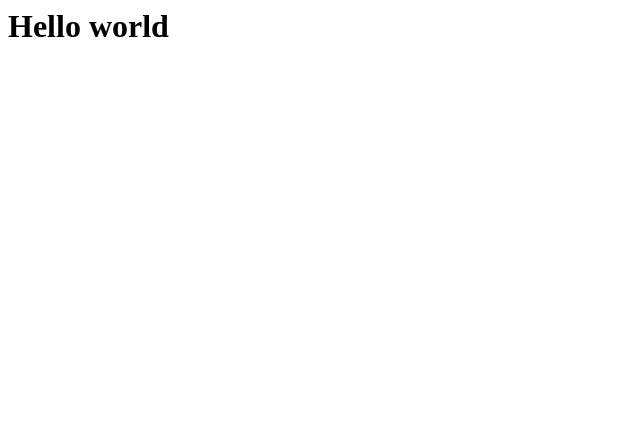
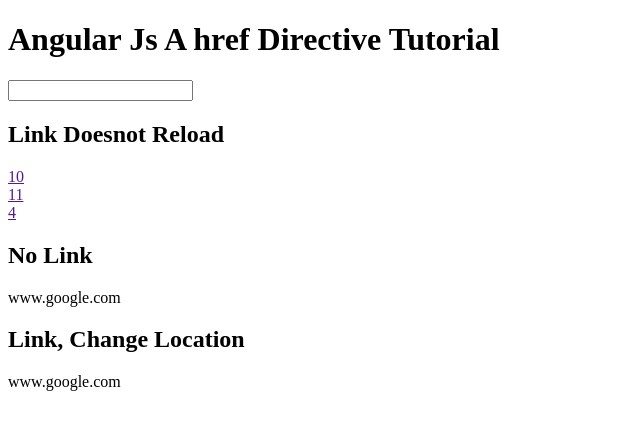
Before and after one commit to khiranya/angular-tutorial-a-directive, a plain HTML site: page index.html in a window 1280 px wide. Shown: the whole page, without its empty margins (0-640 px from the left). Drawn offline with nearby package versions, Linux system fonts and the light colour scheme.

Commit message:
Angualar A href Directive

```diff
--- a/index.html
+++ b/index.html
@@ -1,3 +1,26 @@
-<html>
-<body> <h1> Hello world </h1></body>
+<!doctype html>
+<html lang="en">
+<head>
+  <meta charset="UTF-8">
+		<title> Angular Js A href Directive Tutorial </title>
+<script src="http://ajax.googleapis.com/ajax/libs/angularjs/1.5.0-beta.2/angular.min.js"></script>
+</head>
+<body ng-app="">
+
+<h1> Angular Js A href Directive Tutorial </h1>
+
+<p> <input ng-model="value"> </p>
+
+<h2> Link Doesnot Reload </h2>
+<a id="link1" href ng-click="value=10">10</a></br>
+<a id="link2" href="" ng-click="value=11">11</a></br>
+<a id="link4" href="" name="website" ng-click="value=4"> 4</a></br>
+
+<h2> No Link </h2>
+<a id="link5" name="xxxx" ng-click="value=5">www.google.com </a>
+
+<h2> Link, Change Location </h2>
+<a id="link6"  ng-href="{{value}}">www.google.com </a>
+
+</body>
 </html>
```
Also changed, not shown: 1 other file.
